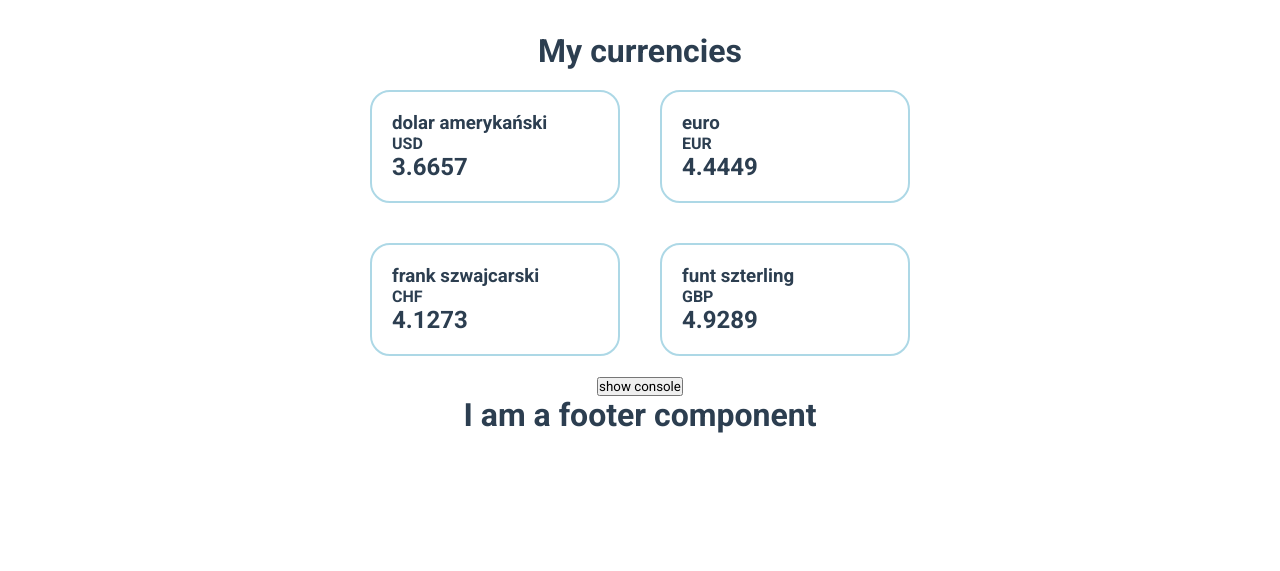
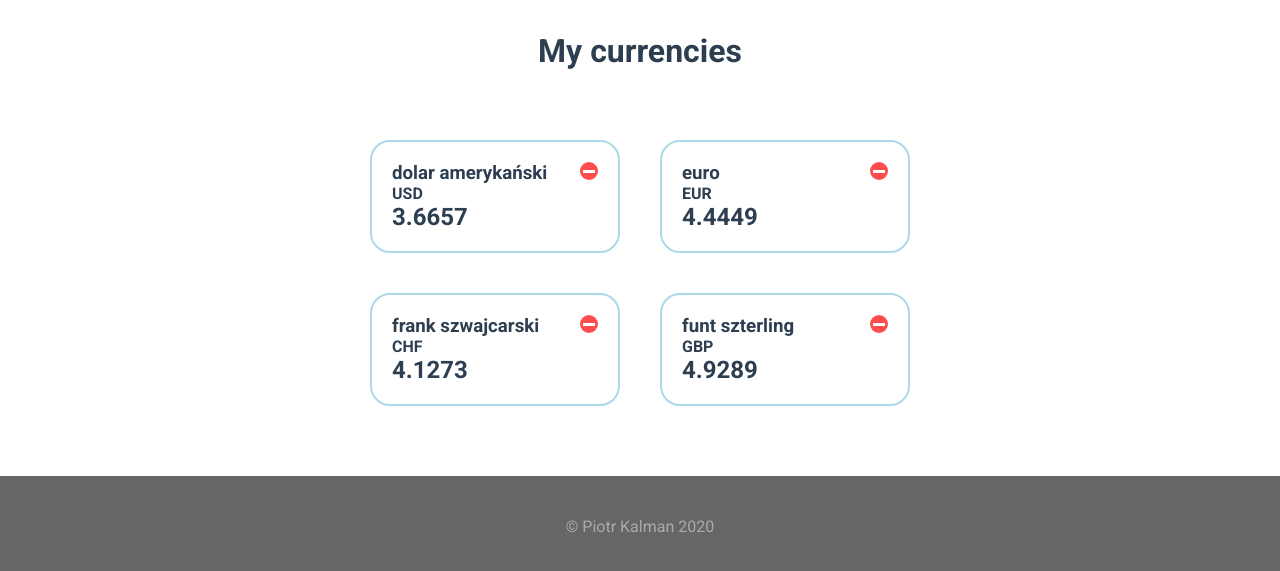
Before and after one commit to Morswin19/vue_currency_app, a Vue app: page / in a window 1280 px wide. Shown: the part 377-948 px from the top of the page. Before the commit the page ends 811 px from the top, so only its background shows below. Built offline with nearby package versions, Linux system fonts and the light colour scheme; no server answers.

Commit message:
add footer

```diff
--- a/src/App.vue
+++ b/src/App.vue
@@ -72,4 +72,5 @@
     -moz-osx-font-smoothing: grayscale
     text-align: center
     color: #2c3e50
+    overflow-x: hidden
 </style>
--- a/src/components/Currencies.vue
+++ b/src/components/Currencies.vue
@@ -6,9 +6,12 @@
         <h3>{{ item.currency }}</h3>
         <h4>{{ item.code }}</h4>
         <h2>{{ item.mid }}</h2>
+        <div v-on:click="showConsole" class="remove">
+          <div class="minus"></div>
+        </div>
       </li>
     </ul>
-    <button v-on:click="showConsole()">show console</button>
+    <!-- <button v-on:click="showConsole()">show console</button> -->
   </div>
 </template>
 
@@ -19,7 +22,7 @@
       currenciesData: Array
     },
     methods: {
-      showConsole: () => console.log(this.data)
+      showConsole: e => console.log(e.target)
     }
   };
 </script>
@@ -32,12 +35,31 @@
       list-style: none
       justify-content: center
       max-width: 600px
-      margin: 0 auto
+      margin: 50px auto
       li
+        position: relative
         width: 250px
         padding: 20px
         text-align: left
         border: 2px solid lightblue
         margin: 20px
         border-radius: 20px
+        .remove
+          position: absolute
+          top: 20px
+          right: 20px
+          display: flex
+          justify-content: center
+          align-items: center
+          width: 18px
+          height: 18px
+          border-radius: 50%
+          background-color: rgba(#FF0000, 0.7)
+          cursor: pointer
+          .minus
+            width: 12px
+            height: 3px
+            background-color: #FFF
+          &:hover
+            background-color: #FF0000
 </style>
--- a/src/components/Footer.vue
+++ b/src/components/Footer.vue
@@ -1,9 +1,20 @@
 <template>
-  <div><h1>I am a footer component</h1></div>
+  <div id="Footer">
+    <span>© Piotr Kalman 2020</span>
+  </div>
 </template>
 
 <script>
   export default {};
 </script>
 
-<style></style>
+<style lang="sass" scoped>
+  #Footer
+    width: 100%
+    height: 100px
+    background-color: #666
+    display: flex
+    color: #aaaaaa
+    span
+      margin: auto
+</style>
```
